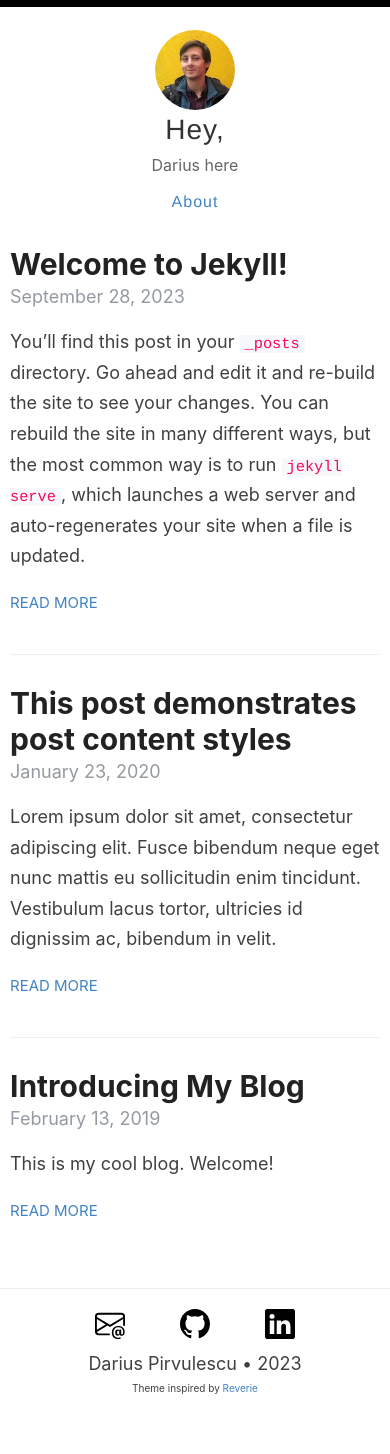
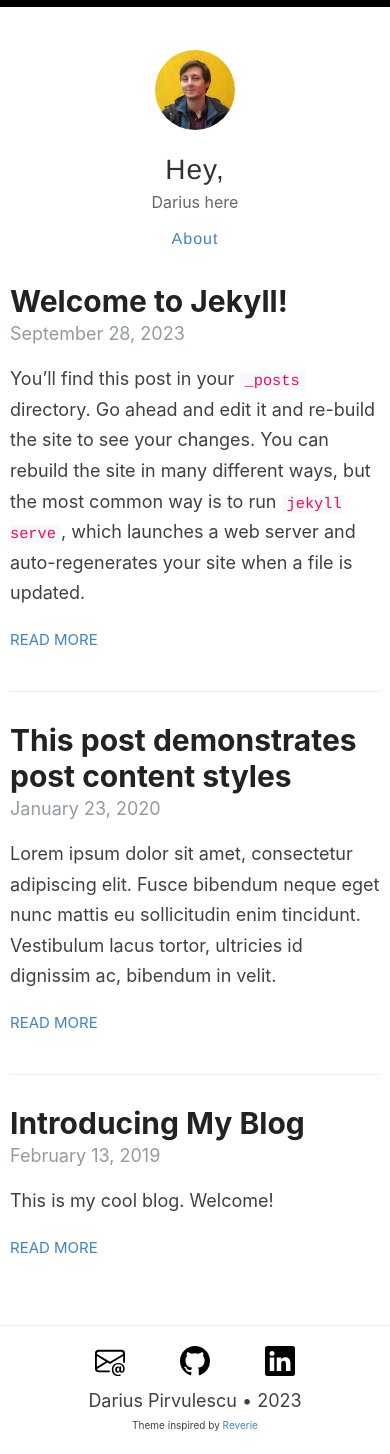
Before and after one commit to dogozone/blog, a Jekyll site: the page built from index.html, in a window 390 px wide. Built offline with Jekyll 4.4.1, drawn with Linux system fonts in a browser that asks for light colours; the list of posts is cut into pages by our own code; before the commit the page ends 1417 px from its top, so only the background shows below that.

Commit message:
Update header mobile styel

```diff
--- a/assets/style.scss
+++ b/assets/style.scss
@@ -251,11 +251,11 @@ p > img {
   display: block;
   width: 80px;
   height: 80px;
-  margin: 0 auto;
+  margin: 20px auto;
 
   @include tablet {
     float: left;
-    margin-right: 15px;
+    margin: 0 15px 0 0;
   }
 
   img {
@@ -292,7 +292,7 @@ p > img {
 }
 
 .site-description {
-  margin: 3px 0;
+  margin: 0;
   color: $gray;
   font-size: 16px;
 
```
